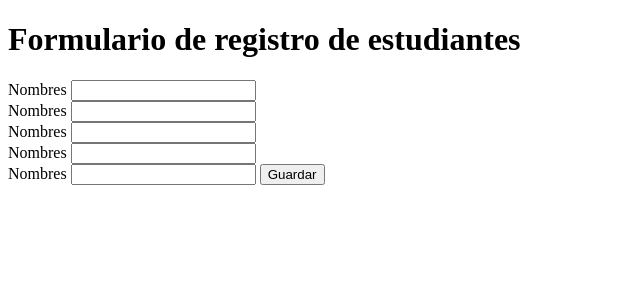
After one commit to AndyPenafiel/Primero, a PHP site: page /formulario_estudiante.php in a window 1280 px wide. The commit adds this page. Shown: the top 300 px of the page, without its empty margins (0-640 px from the left). Run offline with PHP 8.4, Linux system fonts and the light colour scheme.

Commit message:
Creando Formulario de Registro de Estudiantes

```diff
--- a/Estudiantes.php
+++ b/Estudiantes.php
@@ -4,7 +4,7 @@ require_once('Conection.php');
 class Estudiantes extends Conection{
 
 	function listar_estudiantes(){
-		$resultado=$this->con->query('SELECT * FROM estudiantes');
+		$resultado=$this->con->query('SELECT * FROM estudiantes order by est_apellidos');
 		return $resultado->fetch_all(MYSQLI_ASSOC);//
 	}
 
--- /dev/null
+++ b/formulario_estudiante.php
@@ -0,0 +1,40 @@
+<!DOCTYPE html>
+<html>
+<head>
+	<meta charset="utf-8">
+	<meta name="viewport" content="width=device-width, initial-scale=1">
+	<title>Formulario</title>
+</head>
+<body>
+	<h1>Formulario de registro de estudiantes</h1>
+	<form action=""method="POST">
+		<label for="est_nombres">Nombres</label>
+		<input type="text" name="est_nombres" id="est_nombres">
+
+		<br>
+
+<label for="est_apellidos">Nombres</label>
+<input type="text" name="est_apellidos" id="est_apellidos">
+
+		<br>
+
+<label for="est_cedula">Nombres</label>
+<input type="text" name="est_cedula" id="est_cedula">
+
+		<br>
+
+<label for="est_edad">Nombres</label>
+<input type="text" name="est_edad" id="est_edad">
+
+		<br>
+
+<label for="est_genero">Nombres</label>
+<input type="text" name="est_genero" id="est_genero">
+
+<button>Guardar</button>
+
+</form>
+
+
+</body>
+</html>
--- a/lista_estudiantes.php
+++ b/lista_estudiantes.php
@@ -12,7 +12,7 @@ $consulta=$Estudiantes->listar_estudiantes();
 	<style>
 		th{
 			padding: 8px;
-			background: black;
+			background: blue;
 			color: white;
 		}
 		td{
@@ -41,6 +41,9 @@ $consulta=$Estudiantes->listar_estudiantes();
 </head>
 <body>
 	<H1 style="background-color:#008000;color:#ffffff;"><center>lista estudiantes</center></H1>
+
+	<a href="formulario_estudiante.php">Nuevo Estudiante</a>
+
 	<table align="center">
 		<tr>
 			<th>Nº</th>
```
